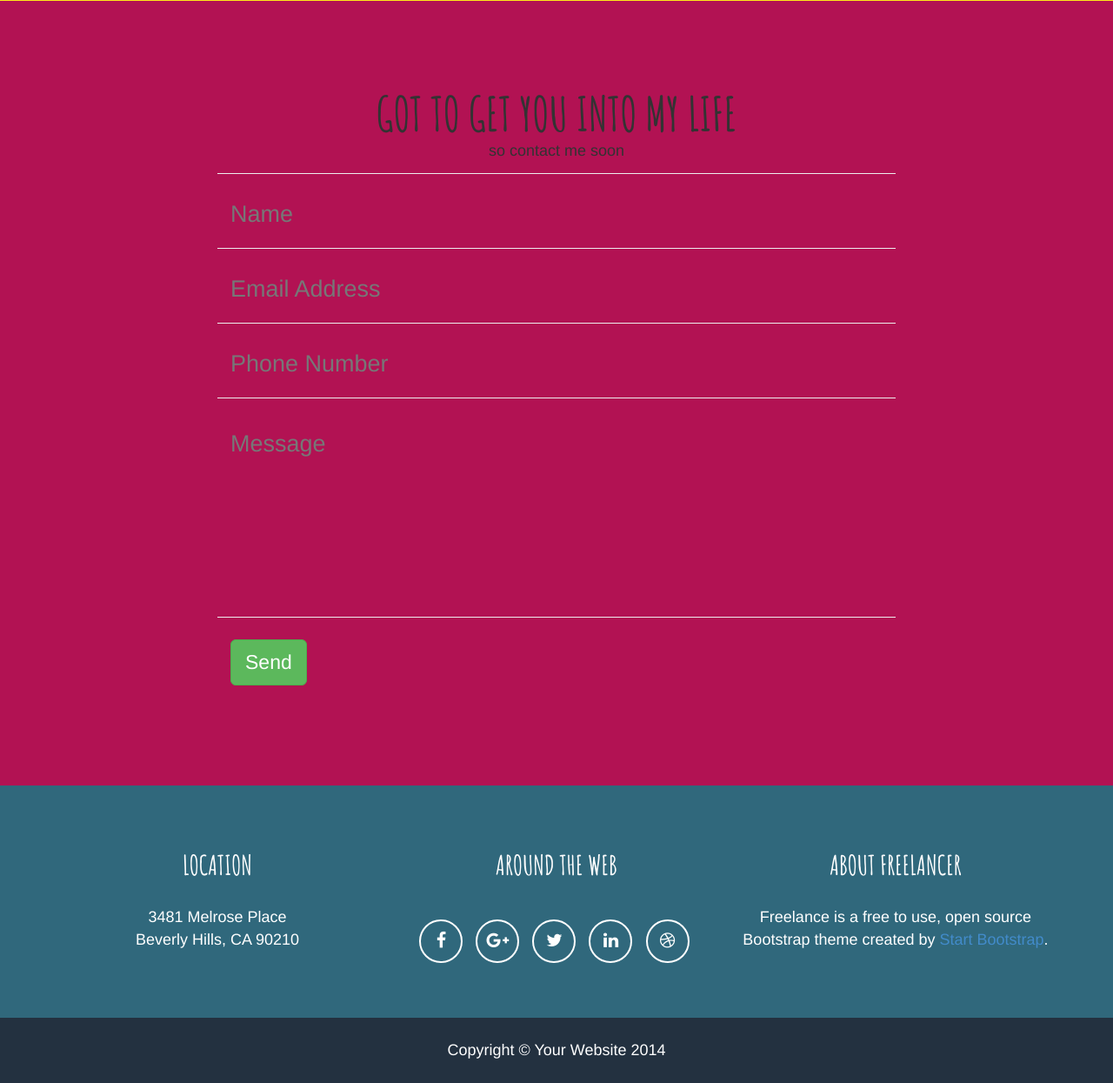
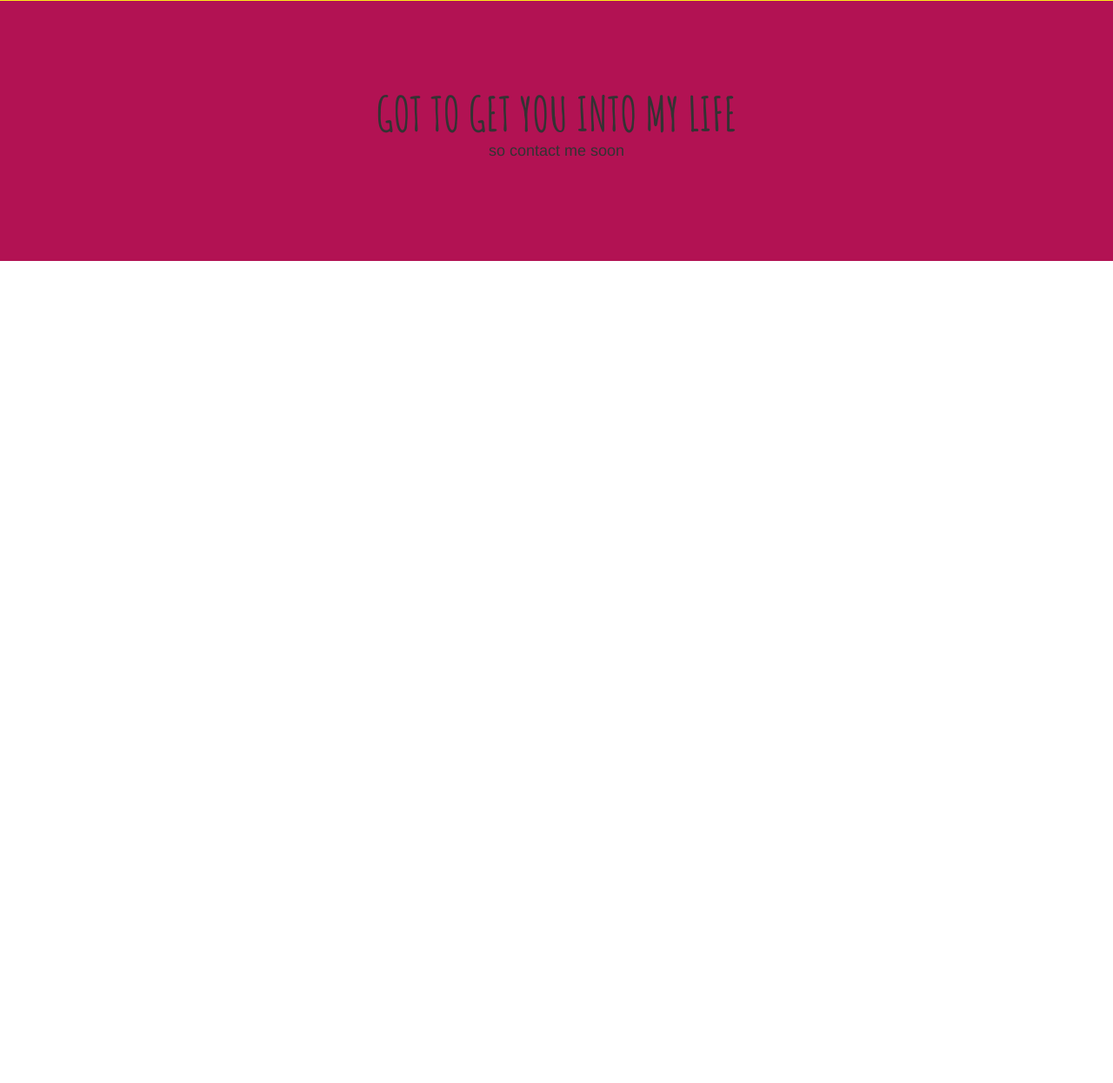
Before and after one commit to joseanarroyo/joseanarroyo.github.io, a website: page index.html in a window 1280 px wide. Shown: the part 5604-6849 px from the top of the page at 87% size. After the commit the page ends 5904 px from the top, so only its background shows below. Drawn offline with nearby package versions, Linux system fonts and the light colour scheme; a web font is replaced by a local one.

Commit message:
Removed contact form and footer.

```diff
--- a/index.html
+++ b/index.html
@@ -209,96 +209,13 @@
             </div>
             <div class="row">
                 <div class="col-lg-8 col-lg-offset-2">
-                    <!-- To configure the contact form email address, go to mail/contact_me.php and update the email address in the PHP file on line 19. -->
-                    <!-- The form should work on most web servers, but if the form is not working you may need to configure your web server differently. -->
-                    <form name="sentMessage" id="contactForm" novalidate>
-                        <div class="row control-group">
-                            <div class="form-group col-xs-12 floating-label-form-group controls">
-                                <label>Name</label>
-                                <input type="text" class="form-control" placeholder="Name" id="name" required data-validation-required-message="Please enter your name.">
-                                <p class="help-block text-danger"></p>
-                            </div>
-                        </div>
-                        <div class="row control-group">
-                            <div class="form-group col-xs-12 floating-label-form-group controls">
-                                <label>Email Address</label>
-                                <input type="email" class="form-control" placeholder="Email Address" id="email" required data-validation-required-message="Please enter your email address.">
-                                <p class="help-block text-danger"></p>
-                            </div>
-                        </div>
-                        <div class="row control-group">
-                            <div class="form-group col-xs-12 floating-label-form-group controls">
-                                <label>Phone Number</label>
-                                <input type="tel" class="form-control" placeholder="Phone Number" id="phone" required data-validation-required-message="Please enter your phone number.">
-                                <p class="help-block text-danger"></p>
-                            </div>
-                        </div>
-                        <div class="row control-group">
-                            <div class="form-group col-xs-12 floating-label-form-group controls">
-                                <label>Message</label>
-                                <textarea rows="5" class="form-control" placeholder="Message" id="message" required data-validation-required-message="Please enter a message."></textarea>
-                                <p class="help-block text-danger"></p>
-                            </div>
-                        </div>
-                        <br>
-                        <div id="success"></div>
-                        <div class="row">
-                            <div class="form-group col-xs-12">
-                                <button type="submit" class="btn btn-success btn-lg">Send</button>
-                            </div>
-                        </div>
-                    </form>
+
                 </div>
             </div>
         </div>
     </section>
 
-    <!-- Footer -->
-    <footer class="text-center">
-        <div class="footer-above">
-            <div class="container">
-                <div class="row">
-                    <div class="footer-col col-md-4">
-                        <h3>Location</h3>
-                        <p>3481 Melrose Place<br>Beverly Hills, CA 90210</p>
-                    </div>
-                    <div class="footer-col col-md-4">
-                        <h3>Around the Web</h3>
-                        <ul class="list-inline">
-                            <li>
-                                <a href="#" class="btn-social btn-outline"><i class="fa fa-fw fa-facebook"></i></a>
-                            </li>
-                            <li>
-                                <a href="#" class="btn-social btn-outline"><i class="fa fa-fw fa-google-plus"></i></a>
-                            </li>
-                            <li>
-                                <a href="#" class="btn-social btn-outline"><i class="fa fa-fw fa-twitter"></i></a>
-                            </li>
-                            <li>
-                                <a href="#" class="btn-social btn-outline"><i class="fa fa-fw fa-linkedin"></i></a>
-                            </li>
-                            <li>
-                                <a href="#" class="btn-social btn-outline"><i class="fa fa-fw fa-dribbble"></i></a>
-                            </li>
-                        </ul>
-                    </div>
-                    <div class="footer-col col-md-4">
-                        <h3>About Freelancer</h3>
-                        <p>Freelance is a free to use, open source Bootstrap theme created by <a href="http://startbootstrap.com">Start Bootstrap</a>.</p>
-                    </div>
-                </div>
-            </div>
-        </div>
-        <div class="footer-below">
-            <div class="container">
-                <div class="row">
-                    <div class="col-lg-12">
-                        Copyright &copy; Your Website 2014
-                    </div>
-                </div>
-            </div>
-        </div>
-    </footer>
+
 
     <!-- jQuery (necessary for Bootstrap's JavaScript plugins) -->
     <script src="js/vendor/jquery.min.js"></script>
```
